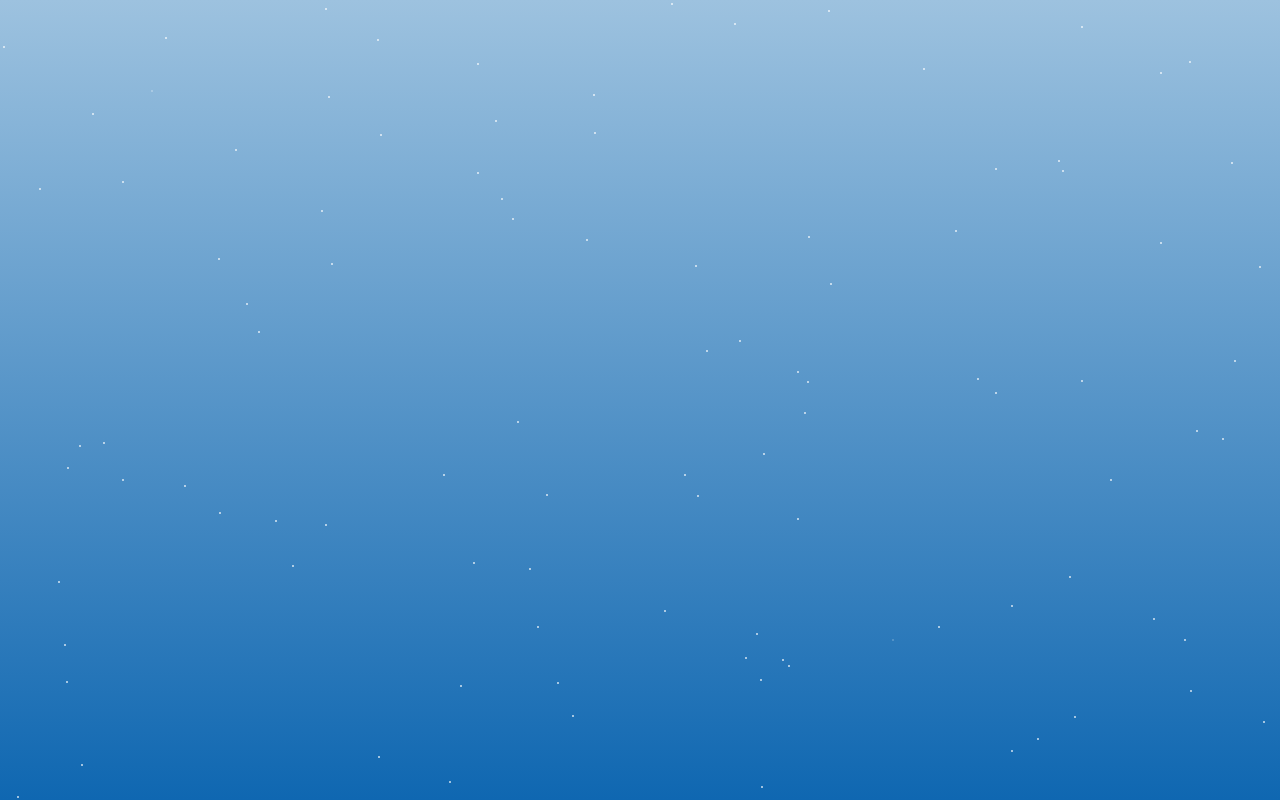
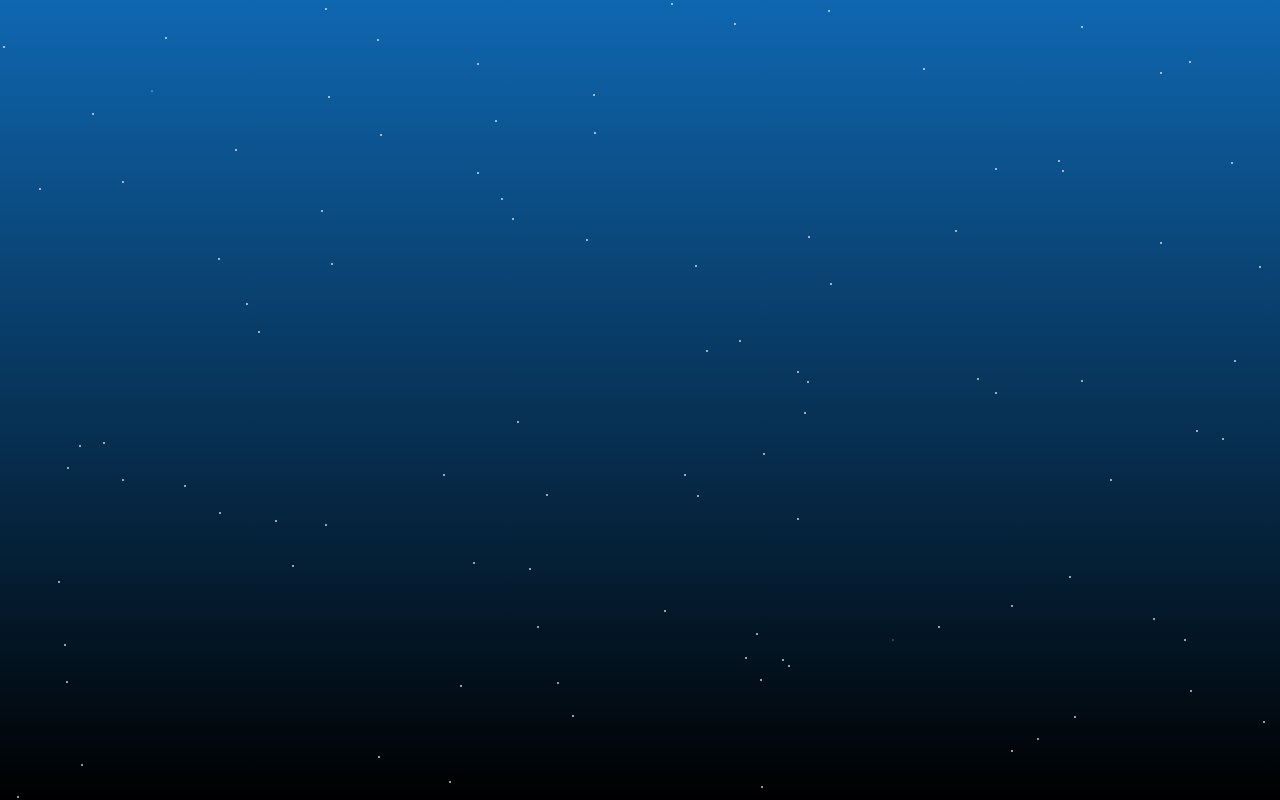
Before and after one commit to s1lv3rrud/react-js-okasik, a React (Vite) app: page /story in a window 1280 px wide. Built offline with nearby package versions, Linux system fonts and the light colour scheme; a web font is replaced by a local one.

Commit message:
chore: 필요없는 CSS 코드 제거

```diff
--- a/src/pages/Home.jsx
+++ b/src/pages/Home.jsx
@@ -1,5 +1,5 @@
 import React from "react";
-import { useNavigate } from 'react-router-dom';
+import { useNavigate } from "react-router-dom";
 import "bootstrap/dist/css/bootstrap.min.css";
 import "../styles/Home.css";
 
--- a/src/styles/Home.css
+++ b/src/styles/Home.css
@@ -1,5 +1,5 @@
 .background {
-  background: linear-gradient(to bottom, #9dc2df, #0f67b1);
+  background: linear-gradient(to bottom, #0f67b1, #000000);
   position: relative; /* 별 위치를 설정하기 위함 */
   overflow: hidden; /* 별이 배경을 벗어나지 않도록 */
 }
--- a/src/styles/Story.css
+++ b/src/styles/Story.css
@@ -1,38 +1,3 @@
-.background {
-  background: linear-gradient(to bottom, #9dc2df, #0f67b1);
-  position: relative; /* 별 위치를 설정하기 위함 */
-  overflow: hidden; /* 별이 배경을 벗어나지 않도록 */
-}
-
-@keyframes twinkle {
-  0%,
-  100% {
-    opacity: 0.8;
-  }
-  50% {
-    opacity: 0.2;
-  }
-}
-
-.star {
-  position: absolute;
-  width: 2px;
-  height: 2px;
-  background: white;
-  border-radius: 50%;
-  opacity: 0.8;
-  animation: twinkle 2s infinite ease-in-out;
-}
-
-.star:nth-child(2) {
-  animation-duration: 3s;
-}
-.star:nth-child(3) {
-  animation-duration: 4s;
-}
-.star:nth-child(4) {
-  animation-duration: 5s;
-}
 .card {
   width: 40%;
   max-height: 90vh;
```
